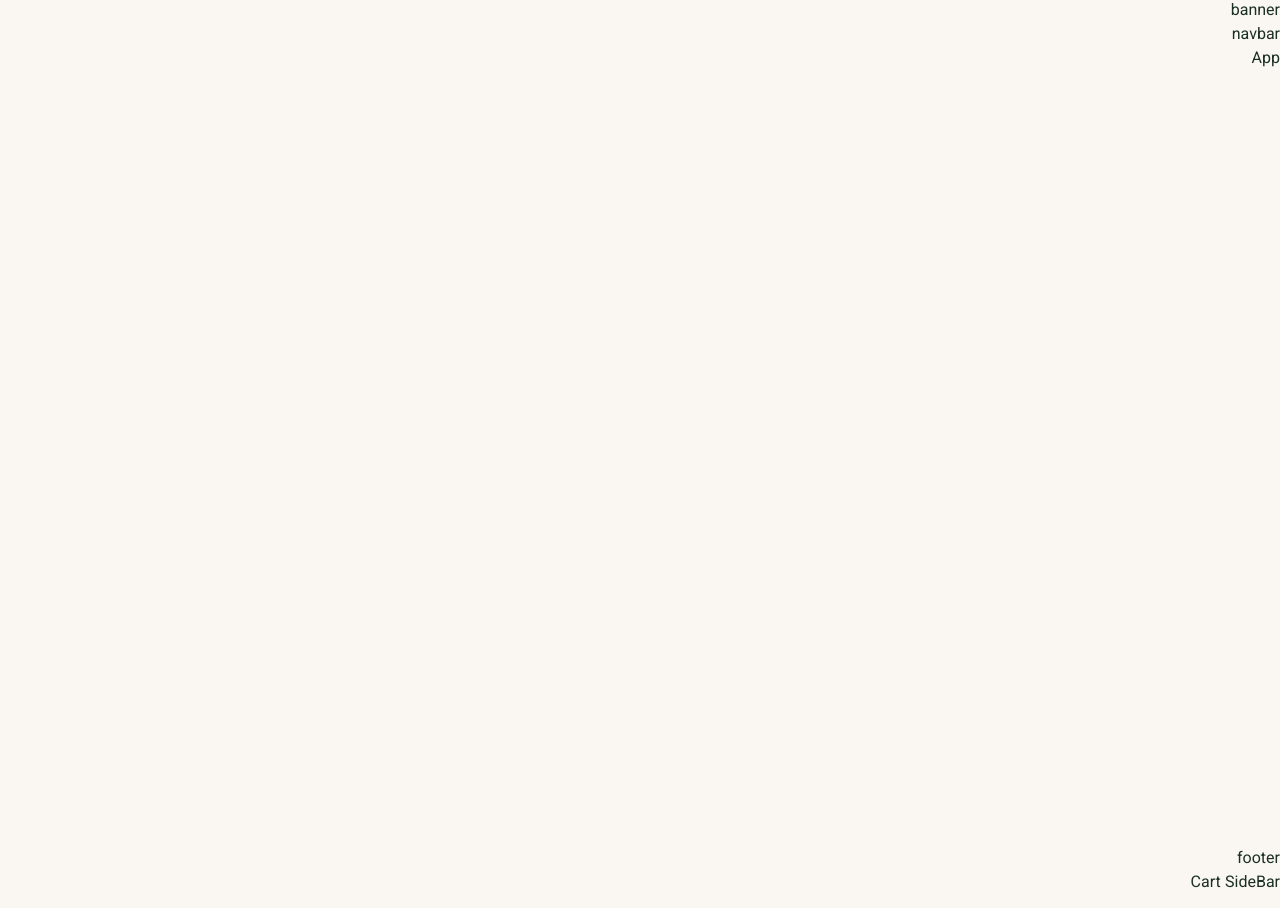
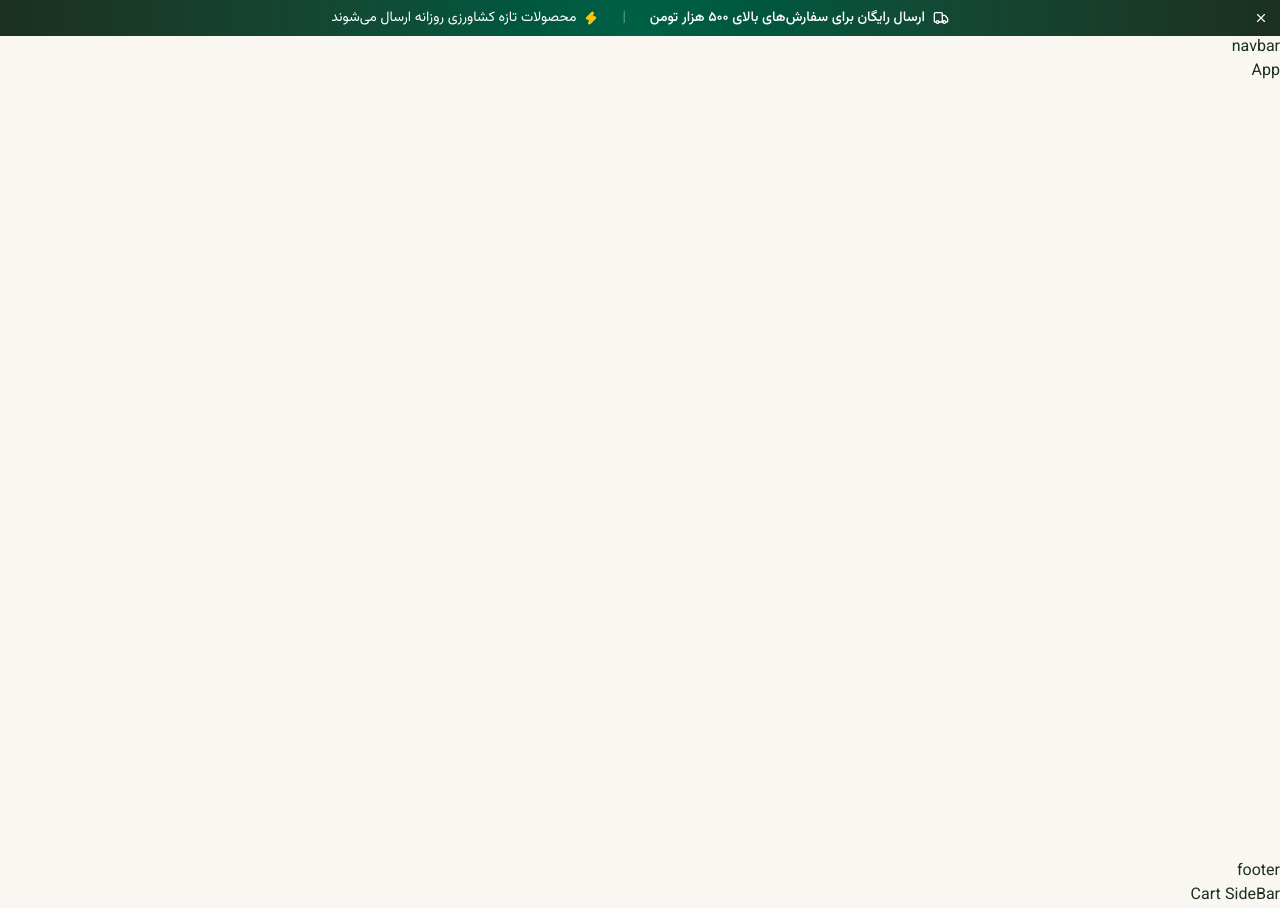
Before and after one commit to Hadit1993/grocery-delivery, a Next.js app: page / in a window 1280 px wide. Built offline with nearby package versions, Linux system fonts and the light colour scheme.

Commit message:
banner added

```diff
--- a/app/(main)/layout.tsx
+++ b/app/(main)/layout.tsx
@@ -1,3 +1,5 @@
+import Banner from "../components/shared/Banner";
+
 export default function MainLayout({
   children,
 }: Readonly<{
@@ -5,7 +7,8 @@ export default function MainLayout({
 }>) {
   return (
     <>
-      <p>banner</p>
+      <Banner />
+      {/* <p>banner</p> */}
       <nav>navbar</nav>
       <main className="min-h-screen">{children}</main>
       <footer>footer</footer>
--- /dev/null
+++ b/app/components/shared/Banner.tsx
@@ -0,0 +1,53 @@
+"use client";
+
+import {
+  dismissBanner,
+  isBannerDismissed,
+} from "@/app/utilities/bannerHandler";
+import { TruckIcon, XIcon, ZapIcon } from "lucide-react";
+import { useState } from "react";
+
+function initializeState() {
+  return !isBannerDismissed();
+}
+
+export default function Banner() {
+  const [isBannerVisible, setBannerVisible] = useState(initializeState);
+
+  const hideBanner = () => {
+    setBannerVisible(false);
+    dismissBanner();
+  };
+
+  return (
+    <>
+      {isBannerVisible && (
+        <div
+          className=" bg-linear-to-r from-app-green via-emerald-800 to-app-green text-white text-xs sm:text-sm
+        relative overflow-hidden
+       "
+        >
+          <div className=" max-w-7xl mx-auto px-4 sm:px-6 lg:px-8 py-2 flex-center gap-6">
+            <div className="flex-center gap-2">
+              <TruckIcon className=" size-4 shrink-0" />
+              <span className=" font-medium">
+                ارسال رایگان برای سفارش‌های بالای ۵۰۰ هزار تومن
+              </span>
+            </div>
+            <span className="hidden sm:inline text-white/40">|</span>
+            <div className="hidden sm:flex items-center gap-2">
+              <ZapIcon className="size-3.5 fill-yellow-400 text-yellow-400 shrink-0" />
+              <span>محصولات تازه کشاورزی روزانه ارسال می‌شوند</span>
+            </div>
+          </div>
+          <button
+            onClick={hideBanner}
+            className=" absolute right-2 top-1/2 -translate-y-1/2 p-1 hover:bg-white/10 rounded-full"
+          >
+            <XIcon className=" size-3.5" />
+          </button>
+        </div>
+      )}
+    </>
+  );
+}
--- /dev/null
+++ b/app/constants.ts
@@ -0,0 +1 @@
+export const BANNER_VISIBILITY_KEY = "banner_dismissed";
--- /dev/null
+++ b/app/utilities/bannerHandler.ts
@@ -0,0 +1,9 @@
+import { BANNER_VISIBILITY_KEY } from "../constants";
+
+export function isBannerDismissed() {
+  return sessionStorage.getItem(BANNER_VISIBILITY_KEY) === "true";
+}
+
+export function dismissBanner() {
+  sessionStorage.setItem(BANNER_VISIBILITY_KEY, "true");
+}
```
